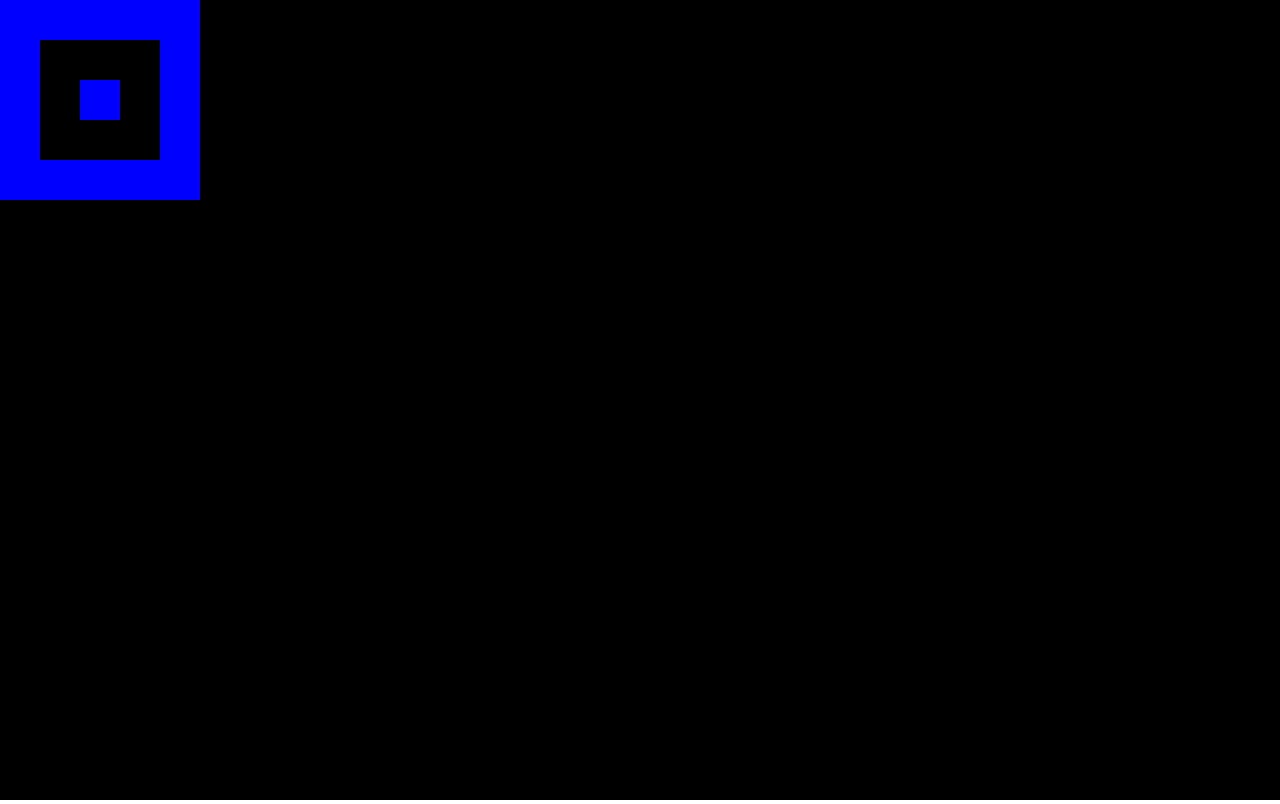
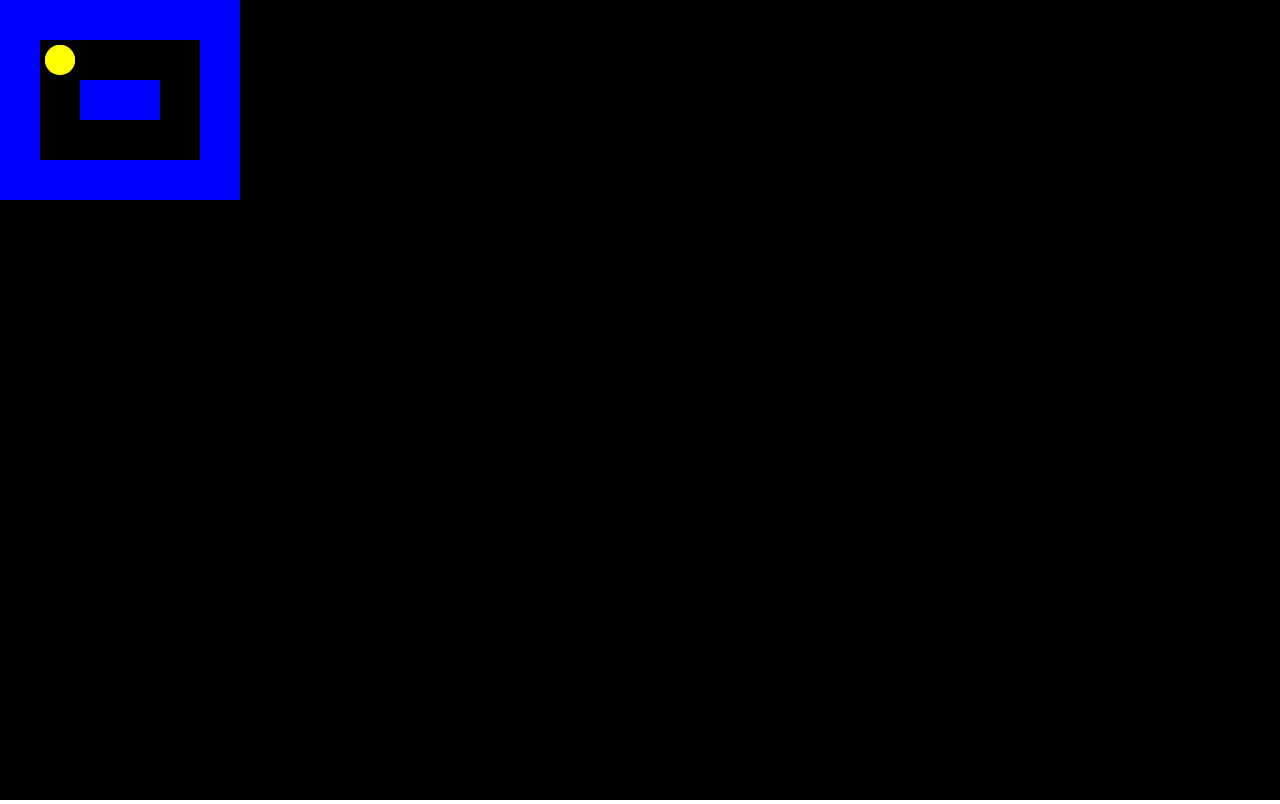
Before and after one commit to zLil0/pacman, a plain HTML site: page index.html in a window 1280 px wide. Drawn offline with Linux system fonts and the light colour scheme.

Commit message:
Pacman Movement

```diff
--- a/index.html
+++ b/index.html
@@ -8,7 +8,7 @@
 </head>
 
 <body>
-    <canvas id="game" style="background: black; width: 100%;"></canvas>
+    <canvas id="game" style="background: black;"></canvas>
 
 </body>
 <script src="js/main.js"></script>
--- a/js/main.js
+++ b/js/main.js
@@ -5,37 +5,105 @@ canvas.width = innerWidth
 canvas.height = innerHeight
 
 class Boundary {
+    static width = 40
+    static height = 40
     constructor({ position }) {
         this.position = position
         this.width = 40
         this.height = 40
     }
     draw() {
+        ctx.beginPath()
         ctx.fillStyle = 'blue'
         ctx.fillRect(this.position.x, this.position.y, this.width, this.height)
+        ctx.closePath()
     }
 }
 
+class Pacman {
+    constructor({ position, velocity }) {
+        this.position = position
+        this.velocity = velocity
+        this.radius = 15
+    }
+    draw() {
+        ctx.beginPath()
+        ctx.arc(this.position.x, this.position.y, this.radius, 0, Math.PI * 2)
+        ctx.fillStyle = 'yellow'
+        ctx.fill()
+        ctx.closePath()
+    }
+    update() {
+        this.draw()
+        this.position.x += this.velocity.x
+        this.position.y += this.velocity.y
+    }
+}
 
+const pacman = new Pacman({
+    position: {
+        x: Boundary.width + Boundary.width / 2,
+        y: Boundary.height + Boundary.height / 2
+    },
+    velocity: {
+        x: 0,
+        y: 0
+    }
+})
 
 const map = [
-    ['-', '-', '-', '-', '-'],
-    ['-', ' ', ' ', ' ', '-'],
-    ['-', ' ', '-', ' ', '-'],
-    ['-', ' ', ' ', ' ', '-'],
-    ['-', '-', '-', '-', '-']
+    ['-', '-', '-', '-', '-', '-'],
+    ['-', ' ', ' ', ' ', ' ', '-'],
+    ['-', ' ', '-', '-', ' ', '-'],
+    ['-', ' ', ' ', ' ', ' ', '-'],
+    ['-', '-', '-', '-', '-', '-']
 ]
 
-map.map((row, j)=>{
-    row.map((col, i)=>{
-        if(col==='-'){
-            const boundary = new Boundary({
-                position: {
-                    x:40*j,
-                    y: 40*i
-                }
-            })
-            boundary.draw()
+const boundaries = []
+
+map.map((row, j) => {
+    row.map((col, i) => {
+        if (col === '-') {
+            boundaries.push(
+                new Boundary({
+                    position: {
+                        x: Boundary.width * i,
+                        y: Boundary.height * j
+                    }
+                })
+            )
+
         }
     })
 })
+
+
+const animate = () => {
+    window.requestAnimationFrame(animate)
+    ctx.clearRect(0, 0, canvas.width, canvas.height)
+    boundaries.map((boundary)=>{
+        boundary.draw()
+    })
+    pacman.draw()
+    pacman.update()
+}
+animate()
+
+
+
+document.addEventListener('keydown', ({ key }) => {
+    switch (key) {
+        case 'w':
+            pacman.velocity.y = -5
+            break
+        case 's':
+            pacman.velocity.y = 5
+            break
+        case 'a':
+            pacman.velocity.x = -5
+            break
+        case 'd':
+            pacman.velocity.x = 5
+            break
+    }
+})
```
